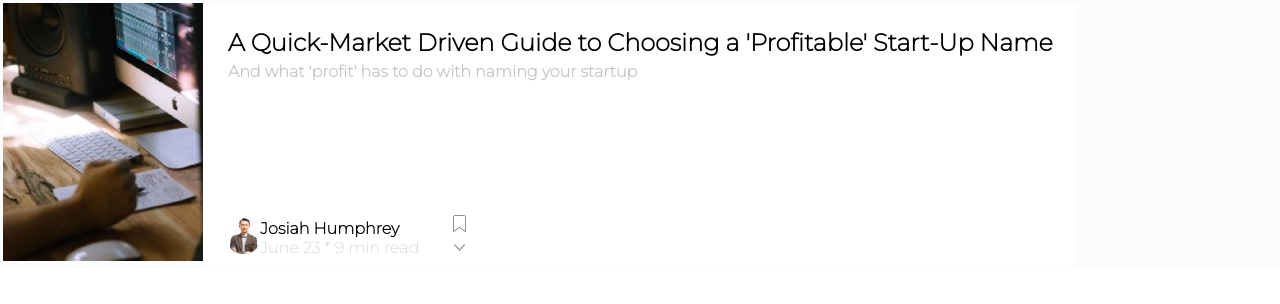
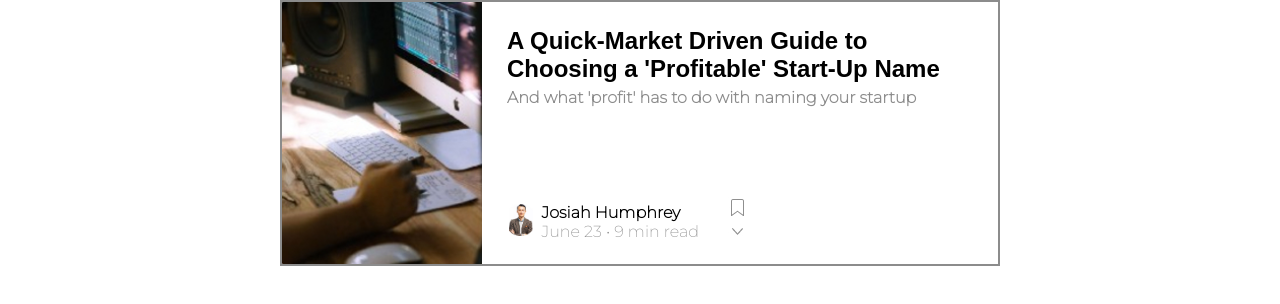
Before and after one commit to degenge/css-integration-mock-challenge, a plain HTML site: page interface3.html in a window 1280 px wide. Drawn offline with Linux system fonts and the light colour scheme.

Commit message:
Interface 3 finalizing

```diff
--- a/interface3.css
+++ b/interface3.css
@@ -9,8 +9,15 @@
     display: flex;
     flex-direction: row;
     font-family: 'Montserrat', sans-serif;
-    padding: 3px;
-    background: #fbfcfd;
+    padding: 2px;
+    background: #8c8c8c;
+    width: 720px;
+    margin: auto;
+}
+
+#card-image img {
+    /*width: 100%;*/
+    height: 100%;
 }
 
 #card-body {
@@ -20,21 +27,23 @@
 }
 
 h2 {
+    font-family: Arial, SansSerif, sans-serif;
     font-weight: bold;
 }
 
 h4 {
-    color: #c6c6c6;
+    color: #8c8c8c;
     padding: 5px 0;
 }
 
 #card-footer table {
     position: absolute;
     bottom: 0;
+    margin-bottom: 15px;
 }
 
 #card-footer table td:first-child {
-    width: 12%;
+    width: 13%;
     text-align: left;
     vertical-align: middle;
 }
@@ -46,7 +55,7 @@ h4 {
 }
 
 .card-footer-image {
-    width: 100%;
+    width: 80%;
 }
 
 .card-footer-header {
@@ -54,5 +63,5 @@ h4 {
 }
 
 .card-footer-subscript {
-    color: #c6c6c6;
+    color: #8c8c8c;
 }
--- a/interface3.html
+++ b/interface3.html
@@ -32,7 +32,7 @@
                     </td >
                     <td >
                         <p class="card-footer-header">Josiah Humphrey</p >
-                        <p class="card-footer-subscript" >June 23 * 9 min read</p >
+                        <p class="card-footer-subscript" >June 23 &#8226; 9 min read</p >
                     </td >
                     <td >
                         <span ><img src="images/img_bookmark.jpg" alt="bookmark" ></span >
```
